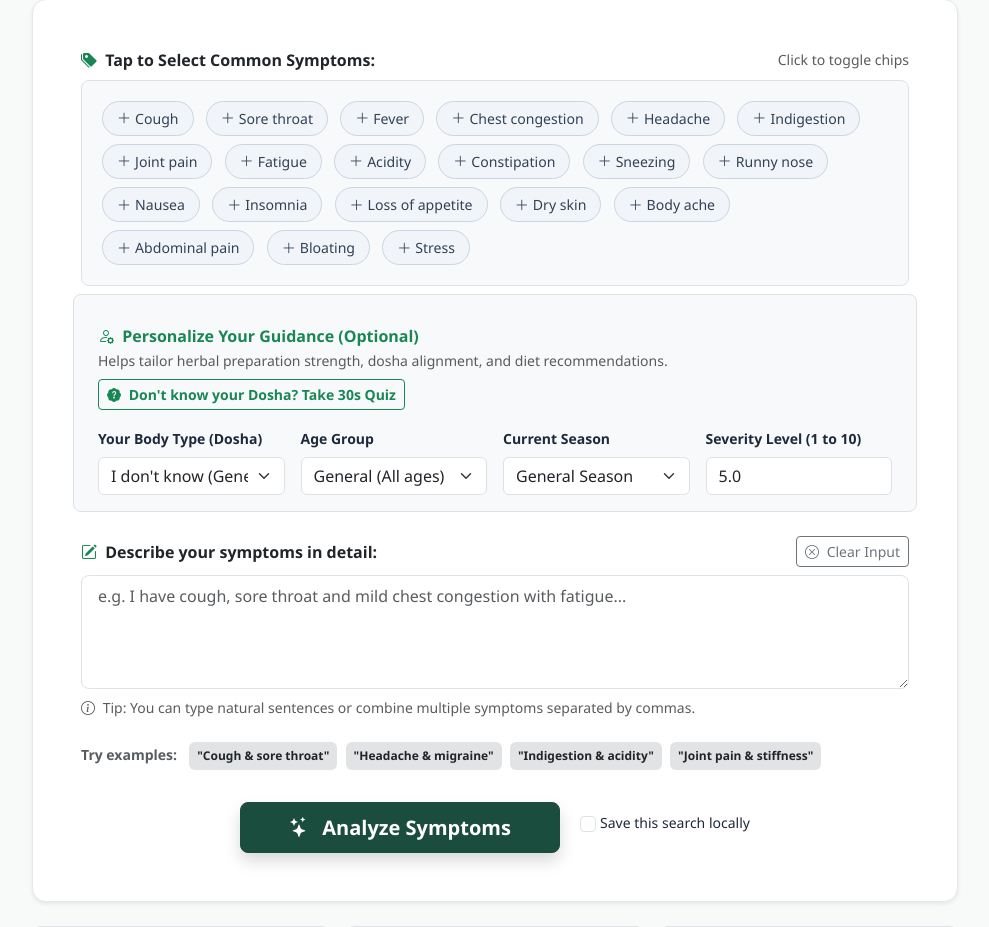
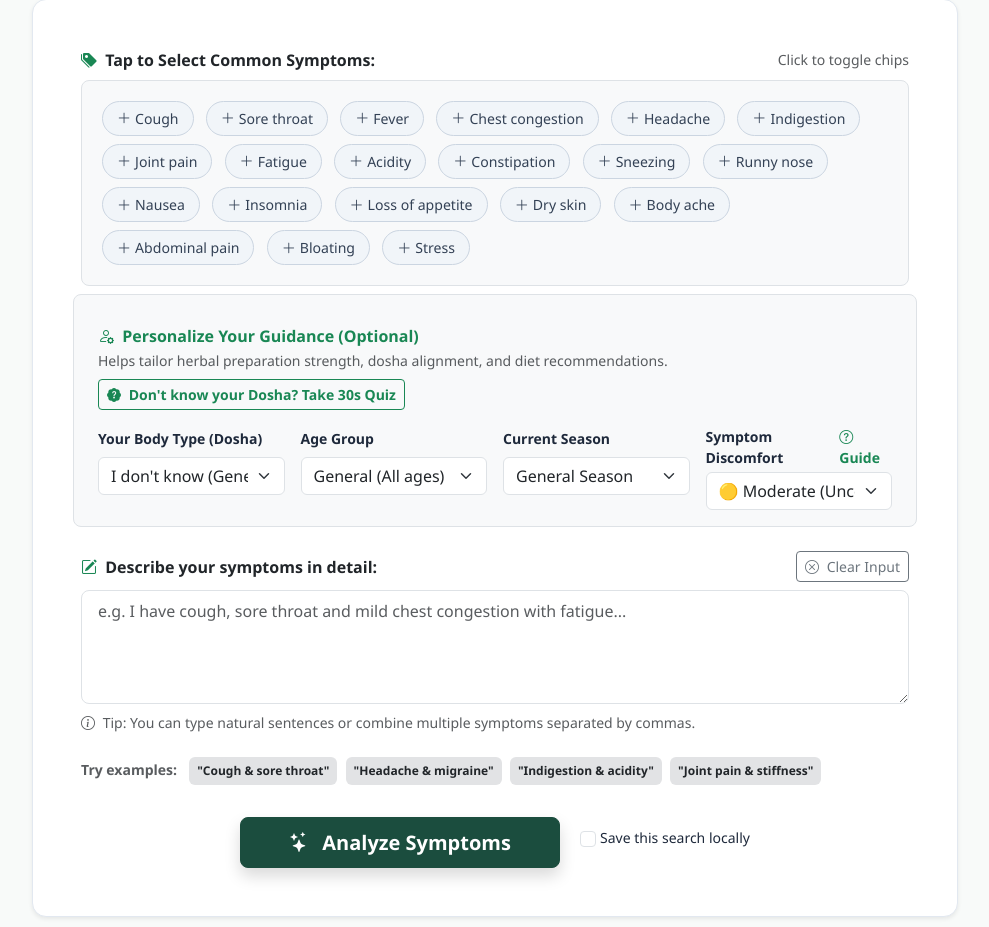
Before and after one commit to Mayuri051/AyurHerb, a Flask app: page /symptom-checker in a window 1280 px wide; the page is wider, and only the part inside the window is pictured. Shown: the part 410-1337 px from the top of that part, without its empty margins (145-1134 px from the left). Run offline with Flask 3, Linux system fonts and the light colour scheme.

Commit message:
Replace numeric severity input with descriptive levels and quick guide modal

```diff
--- a/app.py
+++ b/app.py
@@ -102,10 +102,18 @@ def analyze_symptoms():
     profile = profile_from_form(request.form)
 
     # Extract optional fuzzy tuning parameters
-    try:
-        severity_val = float(request.form.get("severity_score", 5.0))
-    except (ValueError, TypeError):
-        severity_val = 5.0
+    raw_sev = str(request.form.get("severity_score", "5.5")).strip().lower()
+    if "mild" in raw_sev or raw_sev in ["1", "2", "3"]:
+        severity_val = 3.0
+    elif "severe" in raw_sev or "high" in raw_sev or raw_sev in ["8", "9", "10"]:
+        severity_val = 8.5
+    elif "mod" in raw_sev or raw_sev in ["4", "5", "6", "7"]:
+        severity_val = 5.5
+    else:
+        try:
+            severity_val = float(raw_sev)
+        except (ValueError, TypeError):
+            severity_val = 5.5
 
     try:
         duration_val = float(request.form.get("duration_days", 7.0))
--- a/templates/symptom_checker.html
+++ b/templates/symptom_checker.html
@@ -107,10 +107,19 @@
             </select>
           </div>
 
-          <!-- Severity Score Input -->
+          <!-- Severity Level Selection -->
           <div class="col-md-3">
-            <label class="form-label small fw-semibold" for="severity_score">Severity Level (1 to 10)</label>
-            <input type="number" class="form-control" id="severity_score" name="severity_score" min="1" max="10" step="0.5" value="5.0">
+            <div class="d-flex justify-content-between align-items-center mb-1">
+              <label class="form-label small fw-semibold mb-0" for="severity_score">Symptom Discomfort</label>
+              <a href="#" class="text-success small text-decoration-none fw-semibold" data-bs-toggle="modal" data-bs-target="#severityHelpModal" title="How to choose severity?">
+                <i class="bi bi-question-circle"></i> Guide
+              </a>
+            </div>
+            <select class="form-select" id="severity_score" name="severity_score">
+              <option value="3.0">🟢 Mild (Light, manageable routine)</option>
+              <option value="5.5" selected>🟡 Moderate (Uncomfortable, slows you down)</option>
+              <option value="8.5">🔴 Significant (Intense, disrupts daily tasks)</option>
+            </select>
           </div>
         </div>
 
@@ -278,6 +287,65 @@
     </div>
   </div>
 </div>
+
+<!-- Severity Level Understanding Modal -->
+<div class="modal fade" id="severityHelpModal" tabindex="-1" aria-labelledby="severityHelpModalLabel" aria-hidden="true">
+  <div class="modal-dialog modal-dialog-centered">
+    <div class="modal-content">
+      <div class="modal-header bg-success text-white">
+        <h5 class="modal-title fw-bold" id="severityHelpModalLabel">
+          <i class="bi bi-thermometer-sun me-2"></i> How to Select Your Severity Level
+        </h5>
+        <button type="button" class="btn-close btn-close-white" data-bs-dismiss="modal" aria-label="Close"></button>
+      </div>
+      <div class="modal-body p-4">
+        <p class="small text-muted mb-3">
+          Severity helps our Ayurvedic engine determine whether to suggest gentle restorative teas, standard decoctions, or more concentrated herbal formulations:
+        </p>
+
+        <div class="p-3 bg-light rounded-3 border mb-3">
+          <div class="d-flex align-items-center gap-2 mb-1">
+            <span class="badge bg-success">🟢 Mild</span>
+            <strong class="text-dark">Slight / Early Stage</strong>
+          </div>
+          <p class="small text-secondary mb-0">
+            You notice minor discomfort (e.g. occasional cough, slight throat tickle, mild fatigue), but you can easily work, study, eat, and sleep without interruption.
+          </p>
+        </div>
+
+        <div class="p-3 bg-light rounded-3 border mb-3">
+          <div class="d-flex align-items-center gap-2 mb-1">
+            <span class="badge bg-warning text-dark">🟡 Moderate (Default)</span>
+            <strong class="text-dark">Noticeable & Uncomfortable</strong>
+          </div>
+          <p class="small text-secondary mb-0">
+            Symptoms are clearly noticeable (e.g. persistent cough, digestive discomfort, body ache). It slows you down, affects focus or sleep, and requires rest or home care.
+          </p>
+        </div>
+
+        <div class="p-3 bg-light rounded-3 border mb-3">
+          <div class="d-flex align-items-center gap-2 mb-1">
+            <span class="badge bg-danger">🔴 Significant / Severe</span>
+            <strong class="text-dark">Intense & Disruptive</strong>
+          </div>
+          <p class="small text-secondary mb-0">
+            Symptoms are severe and prevent you from performing daily tasks or sleeping peacefully.
+          </p>
+        </div>
+
+        <div class="alert alert-warning border-warning-subtle small mb-0">
+          <i class="bi bi-exclamation-triangle-fill text-warning me-1"></i>
+          <strong>Emergency note:</strong> If you have sudden severe chest pain, breathing difficulty, or loss of consciousness, do not rely on home remedies — contact emergency healthcare services immediately.
+        </div>
+      </div>
+      <div class="modal-footer bg-light">
+        <button type="button" class="btn btn-success fw-semibold" data-bs-dismiss="modal">
+          Understood, Close
+        </button>
+      </div>
+    </div>
+  </div>
+</div>
 {% endblock %}
 
 {% block extra_scripts %}
```
